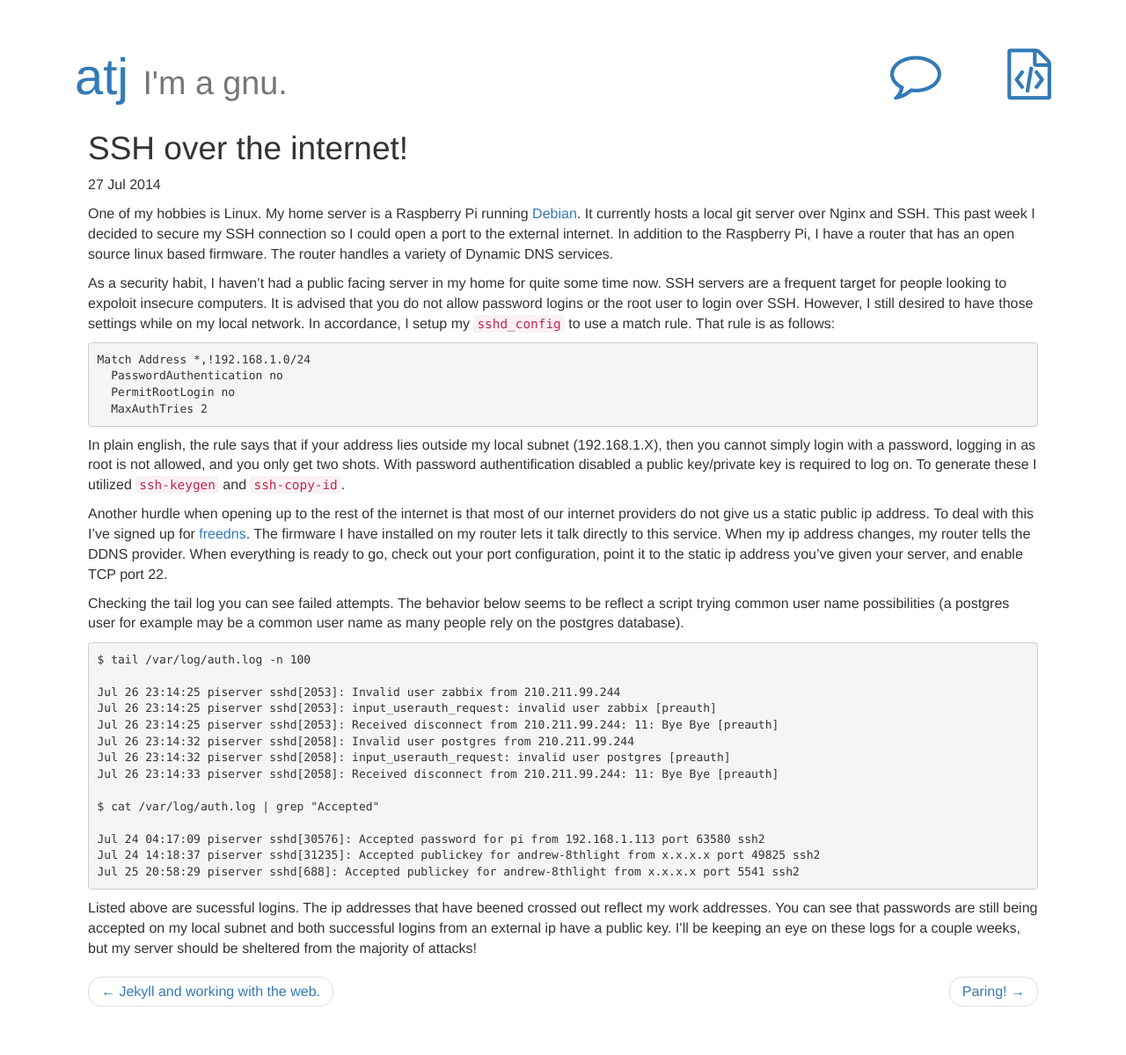
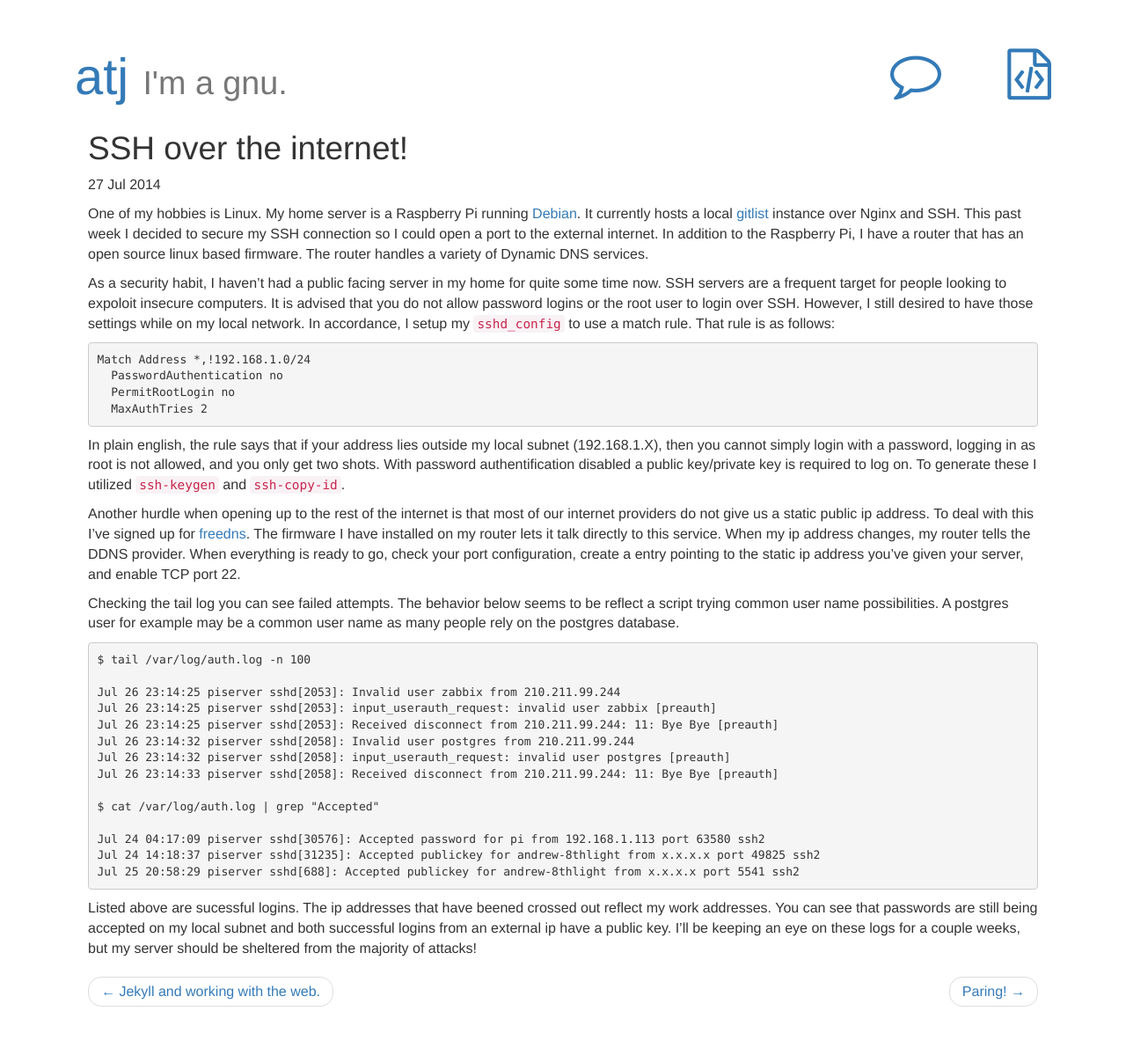
Before and after one commit to aspalding/aspalding.github.io, a Jekyll site: the page built from _posts/2014-07-27-sshwoo.markdown, in a window 1280 px wide. Shown: the whole page at 88% size. Built offline with Jekyll 4.4.1, drawn with Linux system fonts in a browser that asks for light colours; nearby versions of some CDN libraries; Markdown is read by kramdown in place of the engine named in the settings.

Commit message:
edit post

```diff
--- a/_posts/2014-07-27-sshwoo.markdown
+++ b/_posts/2014-07-27-sshwoo.markdown
@@ -4,7 +4,7 @@ title: "SSH over the internet!"
 date: 2014-07-27
 ---
 
-One of my hobbies is Linux. My home server is a Raspberry Pi running [Debian][debian]. It currently hosts a local git server over Nginx and SSH. This past week I decided to secure my SSH connection so I could open a port to the external internet. In addition to the Raspberry Pi, I have a router that has an open source linux based firmware. The router handles a variety of Dynamic DNS services.
+One of my hobbies is Linux. My home server is a Raspberry Pi running [Debian][debian]. It currently hosts a local [gitlist][gl] instance over Nginx and SSH. This past week I decided to secure my SSH connection so I could open a port to the external internet. In addition to the Raspberry Pi, I have a router that has an open source linux based firmware. The router handles a variety of Dynamic DNS services.
 
 As a security habit, I haven't had a public facing server in my home for quite some time now. SSH servers are a frequent target for people looking to expoloit insecure computers. It is advised that you do not allow password logins or the root user to login over SSH. However, I still desired to have those settings while on my local network. In accordance, I setup my `sshd_config` to use a match rule. That rule is as follows:
 
@@ -17,9 +17,9 @@ Match Address *,!192.168.1.0/24
 
 In plain english, the rule says that if your address lies outside my local subnet (192.168.1.X), then you cannot simply login with a password, logging in as root is not allowed, and you only get two shots. With password authentification disabled a public key/private key is required to log on. To generate these I utilized `ssh-keygen` and `ssh-copy-id`.
 
-Another hurdle when opening up to the rest of the internet is that most of our internet providers do not give us a static public ip address. To deal with this I've signed up for [freedns][fdns]. The firmware I have installed on my router lets it talk directly to this service. When my ip address changes, my router tells the DDNS provider. When everything is ready to go, check out your port configuration, point it to the static ip address you've given your server, and enable TCP port 22.
+Another hurdle when opening up to the rest of the internet is that most of our internet providers do not give us a static public ip address. To deal with this I've signed up for [freedns][fdns]. The firmware I have installed on my router lets it talk directly to this service. When my ip address changes, my router tells the DDNS provider. When everything is ready to go, check your port configuration, create a entry pointing to the static ip address you've given your server, and enable TCP port 22.
 
-Checking the tail log you can see failed attempts. The behavior below seems to be reflect a script trying common user name possibilities (a postgres user for example may be a common user name as many people rely on the postgres database).
+Checking the tail log you can see failed attempts. The behavior below seems to be reflect a script trying common user name possibilities. A postgres user for example may be a common user name as many people rely on the postgres database.
 
 {% highlight irc %}
 $ tail /var/log/auth.log -n 100
```
Also changed, not shown: other parts of _posts/2014-07-27-sshwoo.markdown (+1 -0 lines).
